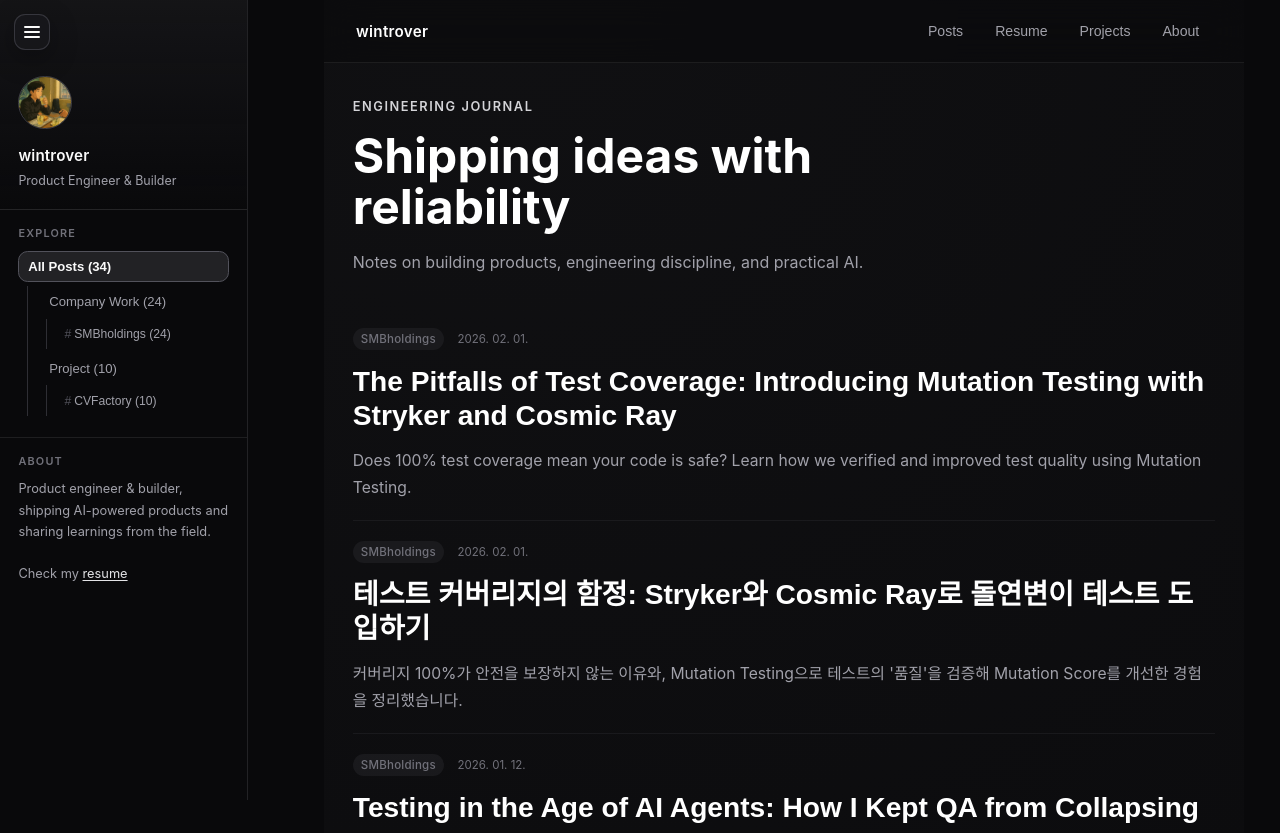
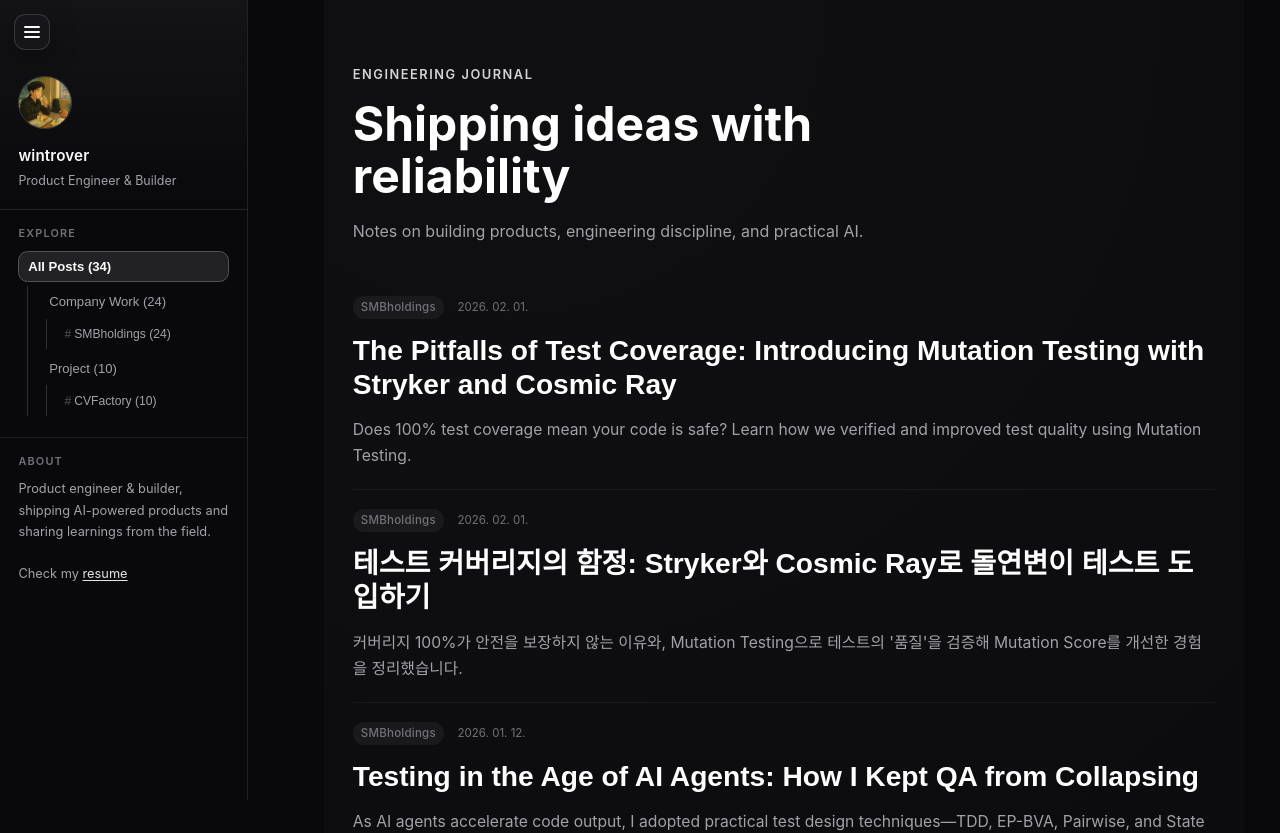
Before and after one commit to wintrover/wintrover.github.io, a Svelte app: page / in a window 1280 px wide. Shown: the top 833 px of the page. Built offline with nearby package versions, Linux system fonts and the light colour scheme; no server answers.

Commit message:
refactor: remove top navbar and update HomePage tests

```diff
--- a/src/routes/+page.svelte
+++ b/src/routes/+page.svelte
@@ -13,30 +13,11 @@
 	keywords: string[];
 };
 
-const navItems = ["Posts", "Resume", "Projects", "About"];
 let requestedPosts = false;
 let homePosts: HomePost[] = [];
 let projectPosts: HomePost[] = [];
 const browser =
 	typeof window !== "undefined" && typeof document !== "undefined";
-
-function navigateFromNav(item: string) {
-	if (item === "Posts") {
-		scrollToSection("posts");
-		return;
-	}
-	if (item === "Resume") {
-		void push("/resume");
-		return;
-	}
-	if (item === "Projects") {
-		scrollToSection("projects");
-		return;
-	}
-	if (item === "About") {
-		scrollToSection("about");
-	}
-}
 
 function scrollToSection(sectionId: string) {
 	if (!browser) return;
@@ -93,17 +74,6 @@
 </script>
 
 <div class="page">
-	<header class="navbar" transition:fade={{ duration: 360 }}>
-		<div class="brand">wintrover</div>
-		<nav class="nav">
-			{#each navItems as item}
-				<button class="nav-item" type="button" on:click={() => navigateFromNav(item)}>
-					{item}
-				</button>
-			{/each}
-		</nav>
-	</header>
-
 	<main class="content">
 		<div transition:fade={{ duration: 420 }}>
 			<section class="hero" transition:fly={{ y: 16, duration: 420 }}>
@@ -205,48 +175,6 @@
 			#09090b;
 	}
 
-	.navbar {
-		position: sticky;
-		top: 0;
-		z-index: 20;
-		display: flex;
-		align-items: center;
-		justify-content: space-between;
-		padding: 1rem 2rem;
-		background: rgb(9 9 11 / 56%);
-		border-bottom: 1px solid rgb(255 255 255 / 7%);
-		backdrop-filter: blur(16px);
-		-webkit-backdrop-filter: blur(16px);
-	}
-
-	.brand {
-		color: #fff;
-		font-size: 0.95rem;
-		font-weight: 600;
-		letter-spacing: 0.02em;
-	}
-
-	.nav {
-		display: flex;
-		gap: 0.4rem;
-	}
-
-	.nav-item {
-		border: 0;
-		background: transparent;
-		color: #a1a1aa;
-		padding: 0.45rem 0.8rem;
-		border-radius: 0.8rem;
-		font-size: 0.88rem;
-		font-weight: 500;
-		transition: background-color 0.25s ease;
-	}
-
-	.nav-item:hover {
-		background: rgb(255 255 255 / 5%);
-		color: #fff;
-	}
-
 	.content {
 		max-width: 920px;
 		margin: 0 auto;
@@ -254,7 +182,7 @@
 	}
 
 	.hero {
-		padding: 0 0 2rem;
+		padding: 2rem 0;
 		display: grid;
 		gap: 1rem;
 	}
@@ -467,10 +395,6 @@
 	}
 
 	@media (max-width: 720px) {
-		.navbar {
-			padding: 0.9rem 1rem;
-		}
-
 		.content {
 			padding: 1.2rem 0.9rem 2.6rem;
 		}
```
Also changed, not shown: 1 other file (tests, documents, lock files or other folders).
